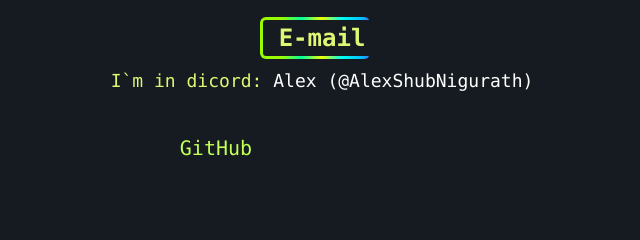
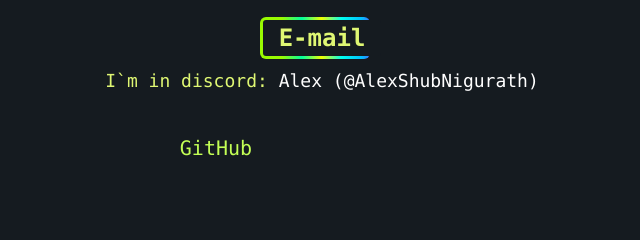
Before and after one commit to AlexShubNigurath/rsschool-cv, a plain HTML site: page index.html in a window 1280 px wide. Shown: the part 1851-2091 px from the top of the page, 586-1226 px from the left. Drawn offline with Linux system fonts and the light colour scheme.

Commit message:
Update: small fix contacts in index file

```diff
--- a/index.html
+++ b/index.html
@@ -54,7 +54,7 @@
       <div class="contacts" id="contacts">
         <h2 class="zagolovok">My Contacts</h2>
         <a class="text_link" href="mailto:shubinalex36@gmail.com">E-mail</a>
-        <p class="contacts_text"><span class="contacts_text_preview">I`m in dicord:</span> Alex (@AlexShubNigurath)</p>
+        <p class="contacts_text"><span class="contacts_text_preview">I`m in discord:</span> Alex (@AlexShubNigurath)</p>
       </div>
     </main>
     <footer>
```
